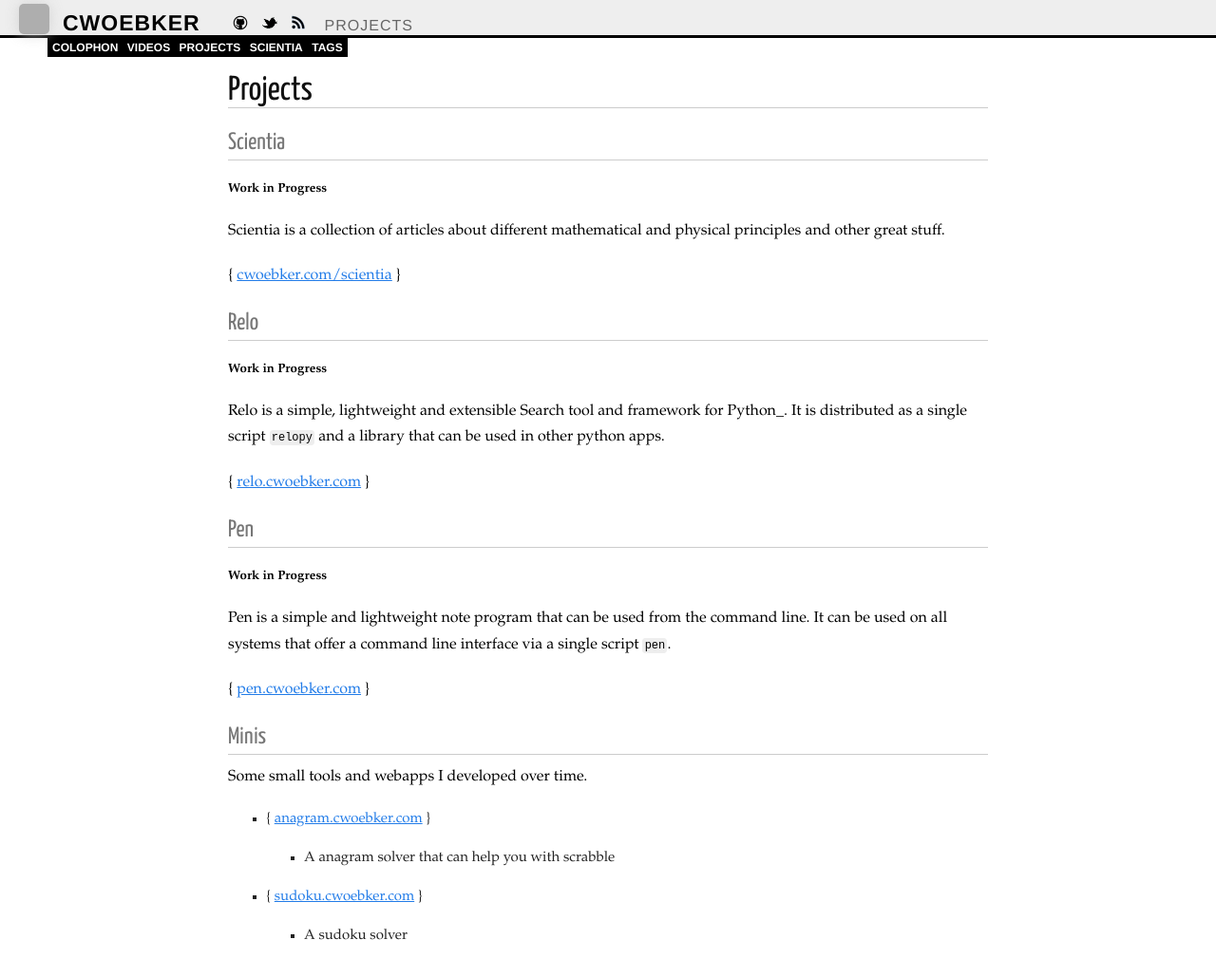
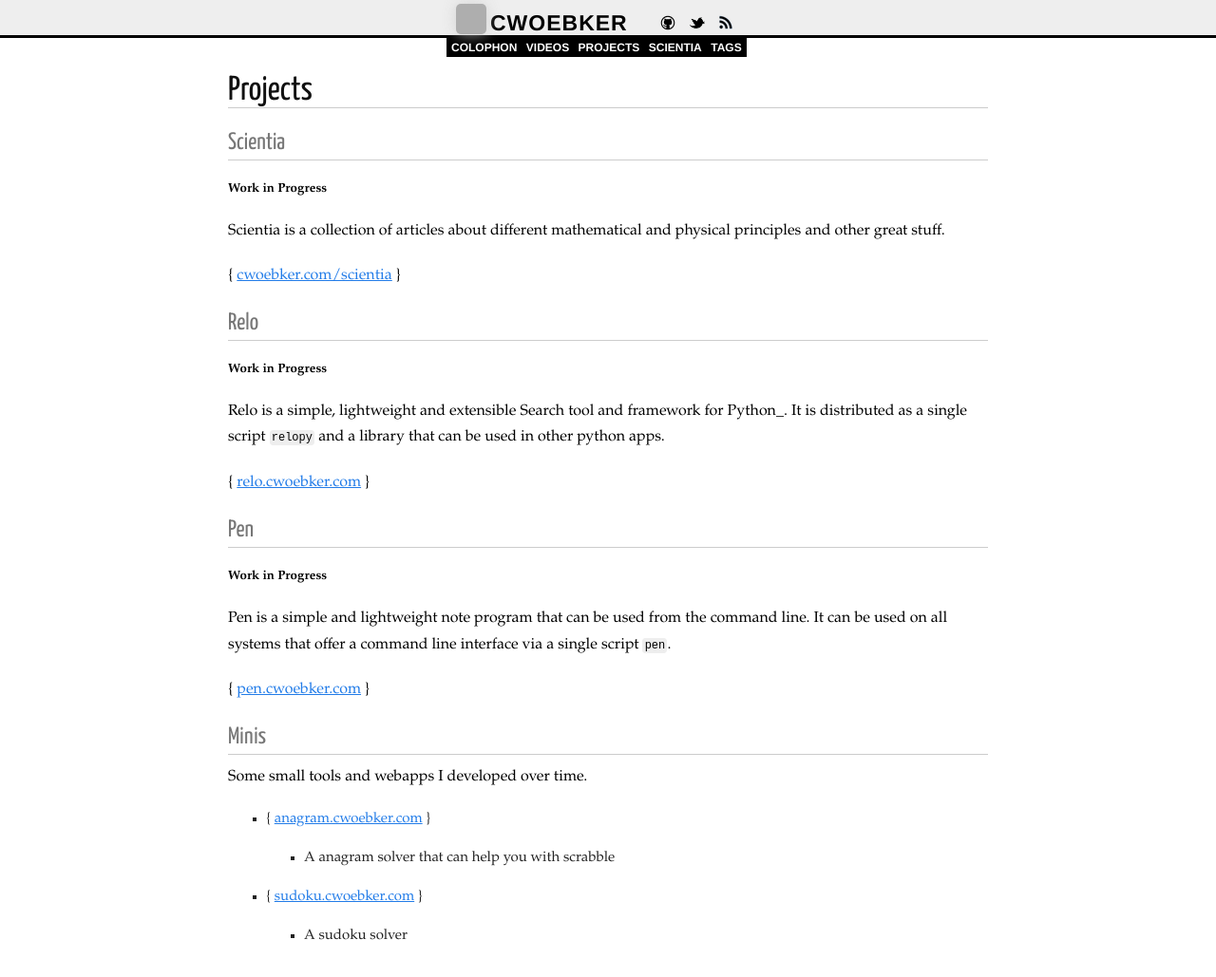
Before and after one commit to cwoebker/.com, a Jekyll site: the page built from projects.markdown, in a window 1280 px wide and 1096 px high. Shown: the top 1029 px of the window at 95% size. Built offline with Jekyll 4.4.1, drawn with Linux system fonts in a browser that asks for light colours; Markdown is read by kramdown in place of the engine named in the settings; grey boxes are pictures that could not be loaded.

Commit message:
moved top bar to middle of screen

```diff
--- a/_layouts/default.html
+++ b/_layouts/default.html
@@ -156,10 +156,12 @@
 <div id="custom-header-underline"></div>
 
 <div id="topbar">
-  <a href="/">
-      <img src="http://www.gravatar.com/avatar/08f391968a5dcd91795e388f76f867f4?s=64" height="32" width="32" class="avatar">
-  </a>
   <ul id="me">
+    <li>
+      <a href="/">
+        <img src="http://www.gravatar.com/avatar/08f391968a5dcd91795e388f76f867f4?s=64" height="32" width="32" class="avatar">
+      </a>
+    </li>
     <li>
       <a href="/"><span id="cwoebker">cwoebker</span></a>
     </li>
@@ -180,7 +182,7 @@
       </a>
     </li>
     </div>
-    <div id="titlediv">{{ page.title }}
+    <div id="titlediv" style="display:none;">{{ page.title }}
     </div>
     <div id="section">
     <li><a class="section" href="/colophon">colophon</a></li>
--- a/assets/css/styles.css
+++ b/assets/css/styles.css
@@ -181,8 +181,8 @@ h3{
 #topbar{
   position: fixed;
   top: 0px;
-  left: 15px;
-  right: 15px;
+  left: 50%;
+  margin-left: -185px;
   font-family: Helvetica, sans-serif;
   width: auto;
   padding: 3px 10px 0px 10px;
@@ -201,8 +201,8 @@ h3{
 
 #topbar .avatar{
   position: fixed;
-  left: 20px;
   top: 4px;
+  margin-left: -25px;
   -webkit-border-radius: 5px;
   -moz-border-radius: 5px;
   -webkit-box-shadow: 0px 0px 15px #ccc;
@@ -259,6 +259,10 @@ h3{
 }
 #topbar #me #cwoebker:hover {
   color: #000;
+}
+
+#topbar #me #section{
+  margin-left: -20px;
 }
 
 #topbar #me .section{
```
